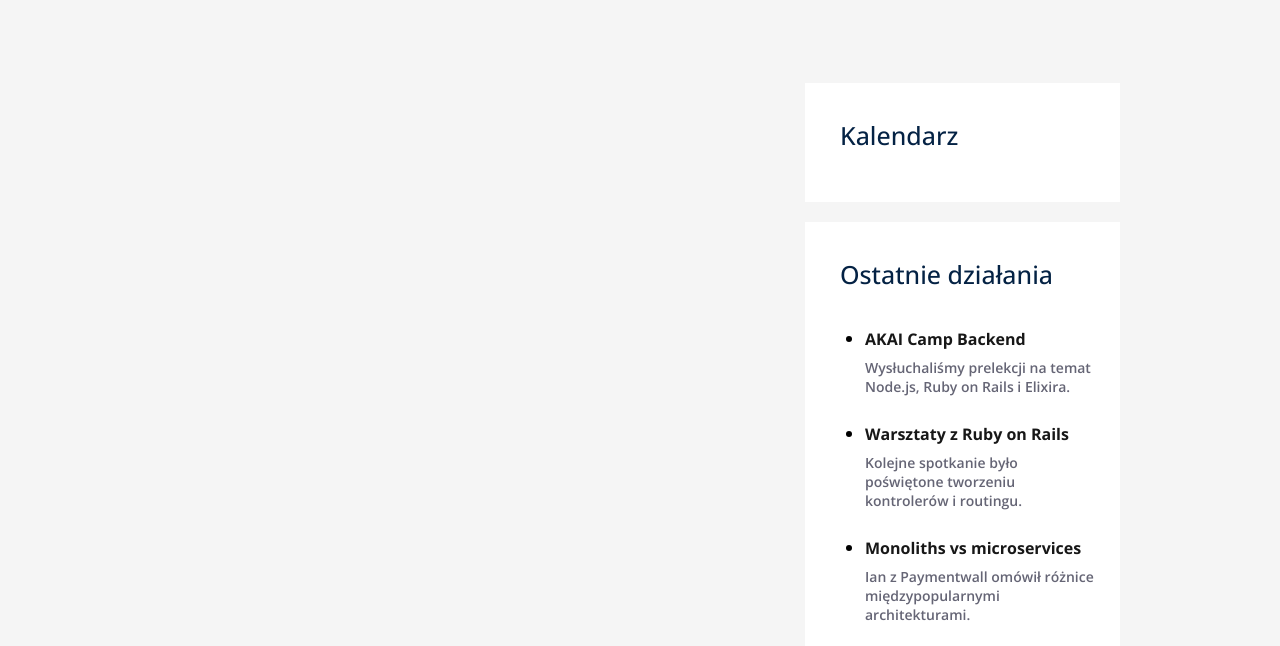
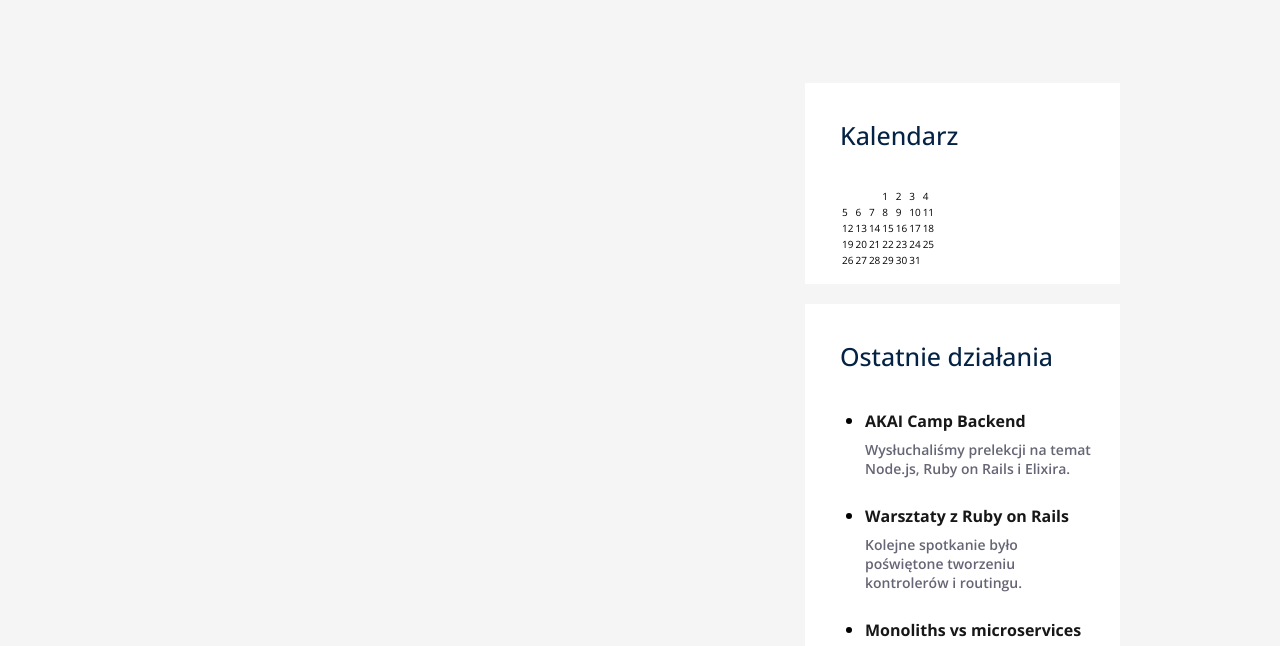
Before and after one commit to akai-org/website-poc, a website built with webpack: page src/index.html in a window 1280 px wide. Shown: the part 127-773 px from the top of the page. Built offline with nearby package versions, Linux system fonts and the light colour scheme; files whose address does not match are found by name.

Commit message:
generating table with days

```diff
--- a/src/index.html
+++ b/src/index.html
@@ -26,7 +26,6 @@
         <aside>
             <section class="calendar">
                 <h2>Kalendarz</h2>
-                <div class="calendar-div"></div>
             </section>
             <section class="last-events">
                 <h2>Ostatnie działania</h2>
--- a/src/js/app.js
+++ b/src/js/app.js
@@ -1,3 +1,7 @@
 import '../css/main.scss';
 
+import {Calendar} from './calendar.js';
+
+const container = document.querySelector('.calendar');
+const calendar = new Calendar(container);
 // import { what } from './from_where'; - import statement
--- /dev/null
+++ b/src/js/calendar.js
@@ -0,0 +1,89 @@
+export class Calendar {
+    constructor(parent) {
+        this.now = new Date();
+        this.day = this.now.getDay();
+        this.month = this.now.getMonth();
+        this.year = this.now.getFullYear();
+
+        this.parent = parent;
+        this.container = null;
+
+        this.highlighted = [1,3,5];
+
+        this.init();
+    }
+    init() {
+        this.container = document.createElement('div')
+        this.container.className = 'calendar-container'
+        this.parent.appendChild(this.container);
+        this.genCalendar();
+    }
+    genCalendar() {
+        // init table
+        this.container.innerHTML = '';
+        const table = document.createElement('table');
+        table.classList.add('calendar-table');
+        this.container.appendChild(table);
+
+        // gen day-names
+        let tr = document.createElement('tr');
+        tr.classList.add('calendar-table-day-names');
+        const dayNames = ['pn','wt','śr','cz','pt','sb','n'];
+        for (let day of dayNames) {
+            let th = document.createElement('th');
+            th.innerHTML = day;
+            tr.appendChild(th);
+        }
+
+        // populate table with days
+        const dayInMonth = new Date(this.year, this.month+1, 0).getDate();
+        const tempDate = new Date(this.year, this.month, 1);
+        let firstMonthDay = tempDate.getDay();
+
+        if (firstMonthDay === 0)
+            firstMonthDay = 7;
+
+        const j = dayInMonth + firstMonthDay - 1;
+
+        if (firstMonthDay-1 !== 0) {
+            tr = document.createElement('tr');
+            table.appendChild(tr);
+
+            // create empty cells
+            for (let i=0; i<firstMonthDay-1; i++) {
+                const td = document.createElement('td');
+                td.innerHTML = '';
+                tr.appendChild(td);
+            }
+        }
+
+        for (let i=firstMonthDay-1; i<j; i++) {
+            // create tr when end of space
+            if ((i%7) === 0) {
+                tr = document.createElement('tr');
+                table.appendChild(tr);
+            }
+
+            let td = document.createElement('td');
+            td.innerHTML = i - firstMonthDay + 2;
+            td.dayNr = i - firstMonthDay + 2;
+
+            if (this.highlighted.includes(i - firstMonthDay + 2))
+                td.classList.add('highlighted-day');
+
+            td.classList.add('day');
+
+            if (this.year === this.now.getFullYear() && this.month == this.now.getMonth() && this.day === i-firstMonthDay+2)
+                td.classList.add('current-day');
+
+            tr.appendChild(td);
+        }
+    }
+    bindEvents() {
+        this.container.addEventListener('onmouseover', function(e) {
+            if (e.target.tagName.toLower() === 'td' && e.target.clasList.contains('day')) {
+                //action
+            }
+        }.bind(this));
+    }
+}
```
